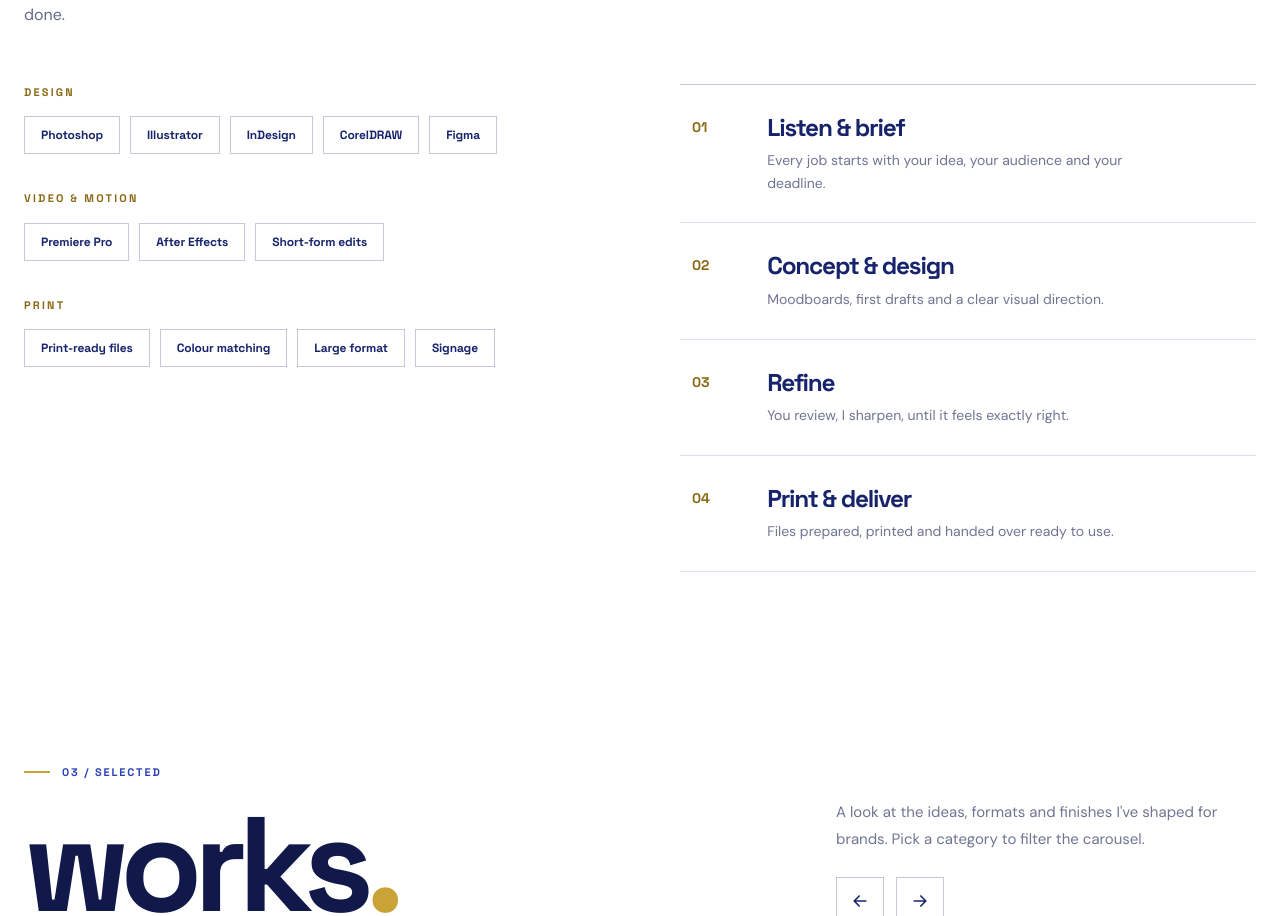
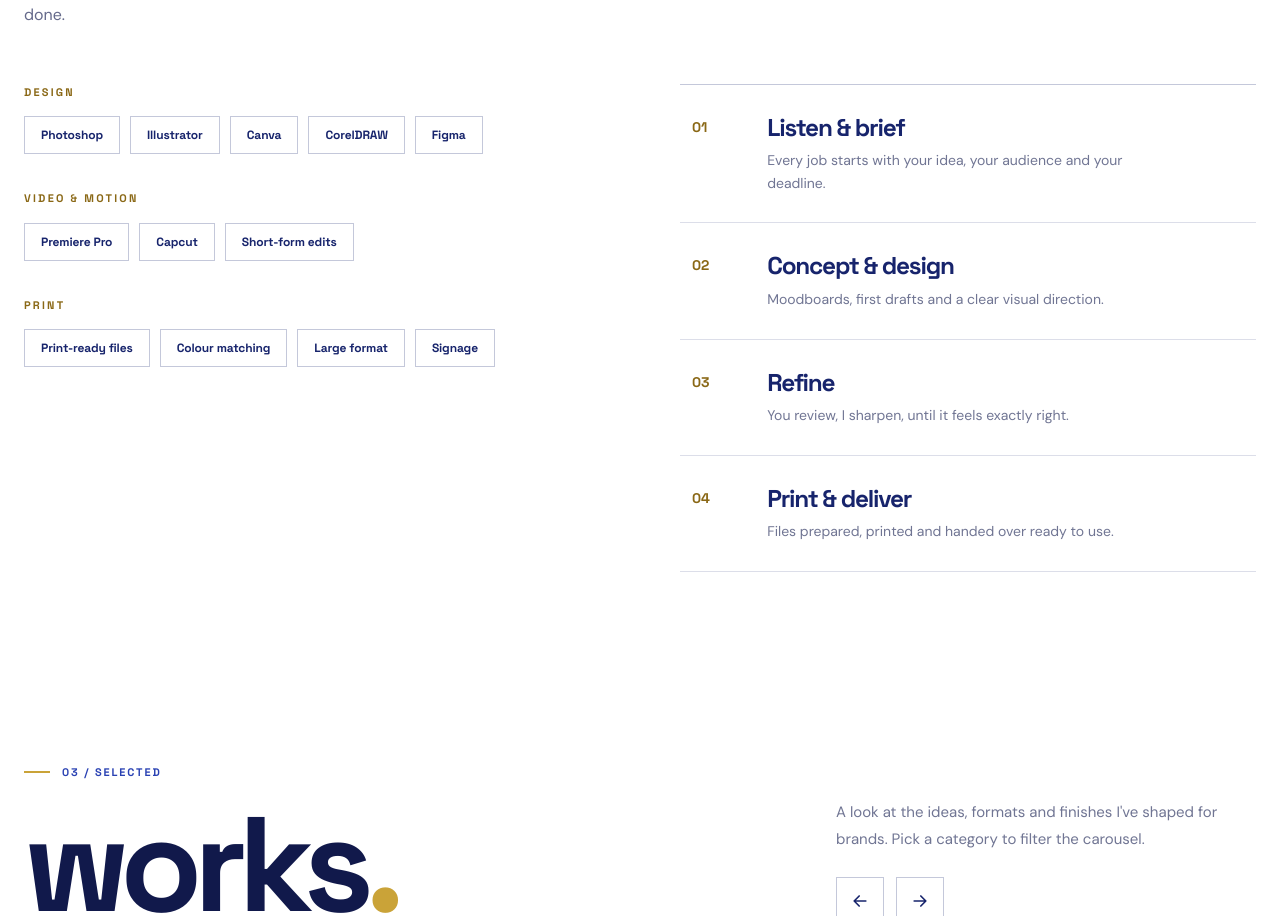
Before and after one commit to OLUSEYE009/Alaran, a React (Vite) app: page / in a window 1280 px wide. Shown: the part 2267-3183 px from the top of the page. Built offline with nearby package versions, Linux system fonts and the light colour scheme; a web font is replaced by a local one.

Commit message:
Update Skills.tsx

```diff
--- a/src/components/Skills.tsx
+++ b/src/components/Skills.tsx
@@ -3,11 +3,11 @@ import Reveal from "./Reveal";
 const TOOL_GROUPS = [
   {
     label: "Design",
-    tools: ["Photoshop", "Illustrator", "InDesign", "CorelDRAW", "Figma"],
+    tools: ["Photoshop", "Illustrator", "Canva", "CorelDRAW", "Figma"],
   },
   {
     label: "Video & motion",
-    tools: ["Premiere Pro", "After Effects", "Short-form edits"],
+    tools: ["Premiere Pro", "Capcut", "Short-form edits"],
   },
   {
     label: "Print",
```
